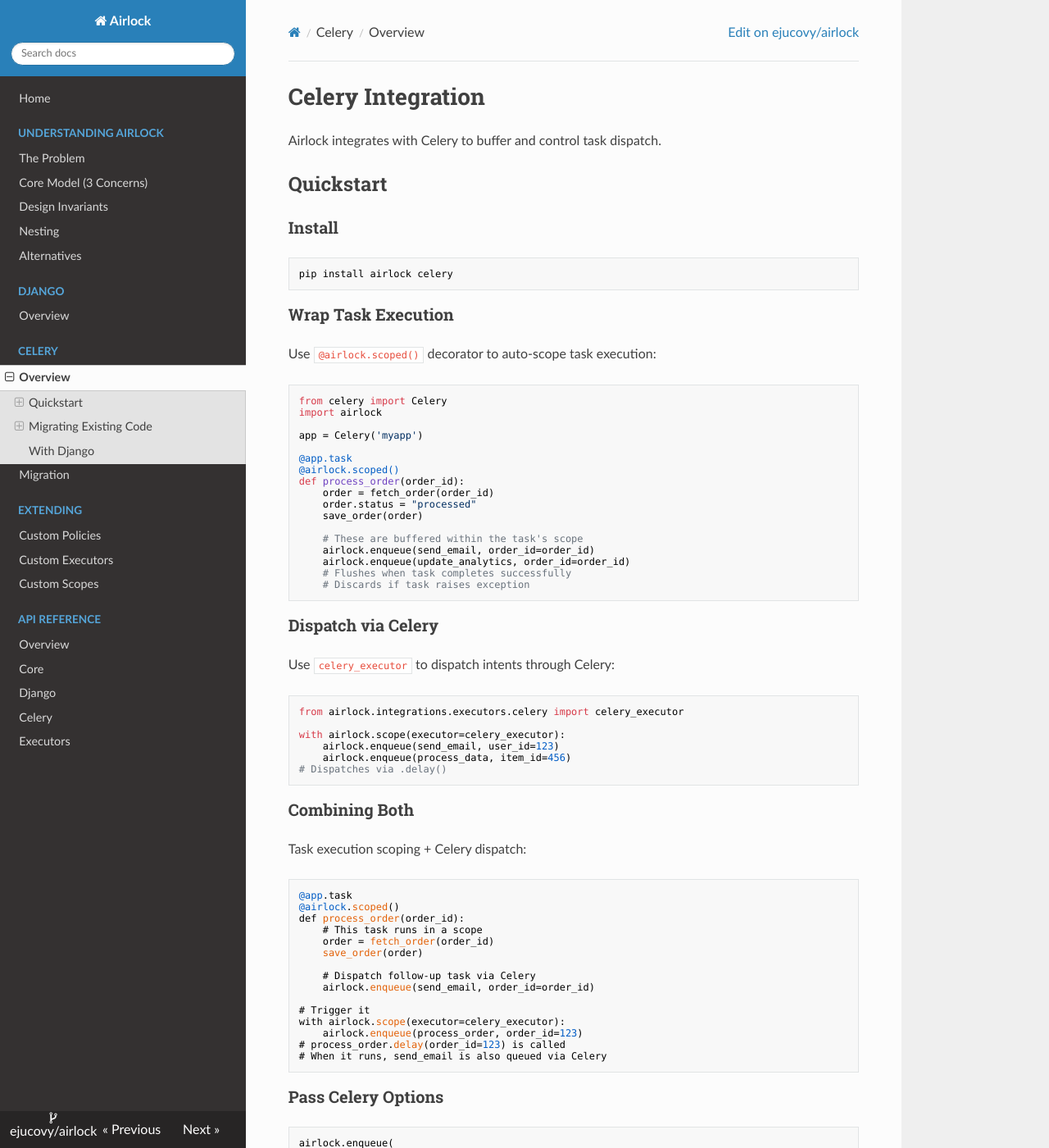
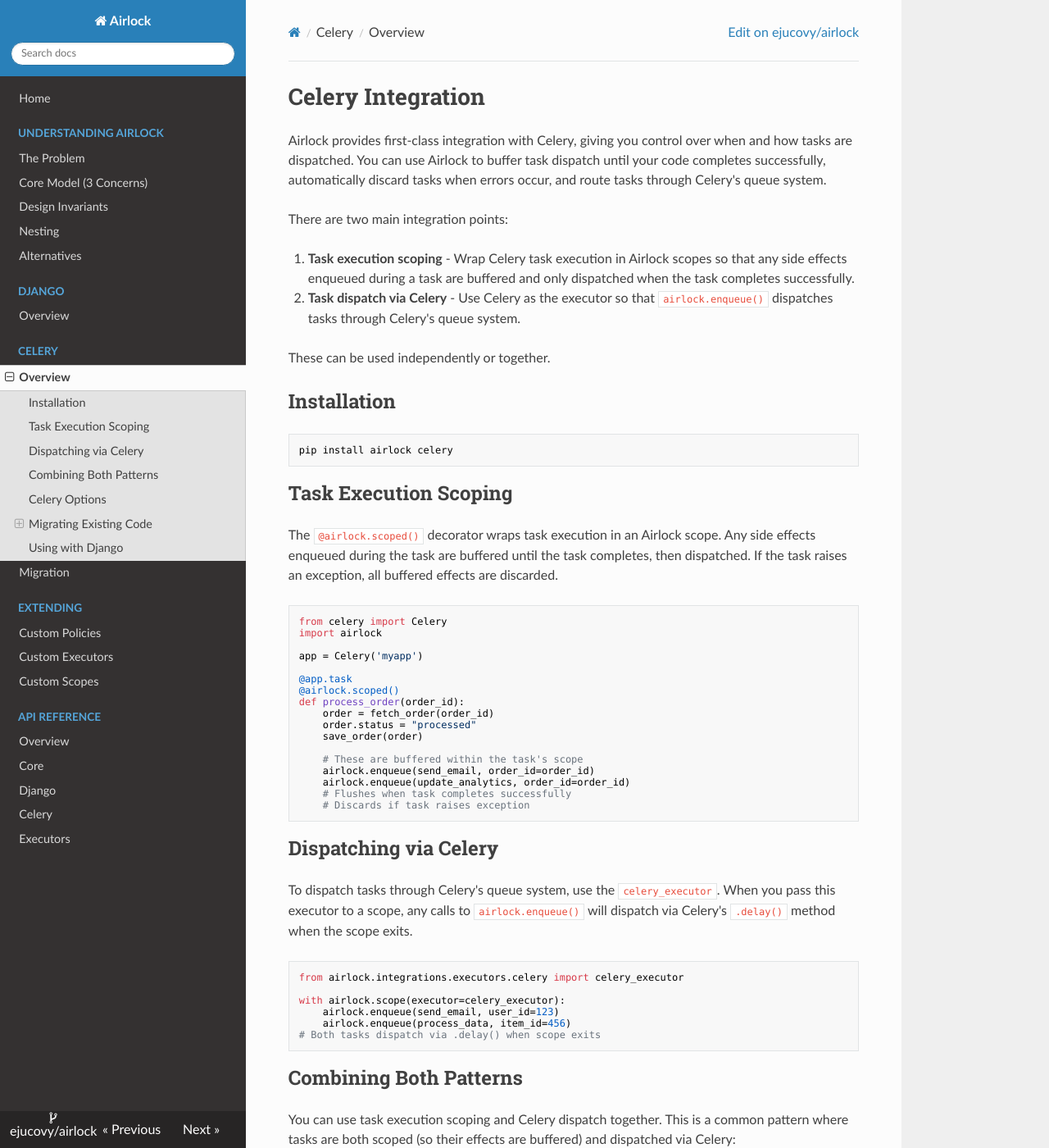
Before and after one commit to ejucovy/airlock, an MkDocs documentation site: the page built from docs/celery/index.md, in a window 1280 px wide and 1400 px high. Shown: the whole window at 82% size. Built offline with MkDocs 1.6.1, drawn with Linux system fonts in a browser that asks for light colours; nearby versions of some CDN libraries; some of the changed text lies outside the part shown.

Commit message:
Clean up Celery documentation formatting and narrative flow (#16)
- Remove emoji and arrow symbols from index.md
- Fix broken link to migration guide (was pointing to non-existent file)
- Add better narrative introductions and section transitions
- Improve section headings to be clearer (e.g., "Task Execution Scoping" instead of "Wrap Task Execution")
- Replace ASCII decision tree in migration.md with prose format
- Add cross-references to Django documentation

Co-authored-by: Claude <noreply@anthropic.com>

````diff
--- a/docs/celery/index.md
+++ b/docs/celery/index.md
@@ -1,18 +1,23 @@
 # Celery Integration
 
-Airlock integrates with Celery to buffer and control task dispatch.
+Airlock provides first-class integration with Celery, giving you control over when and how tasks are dispatched. You can use Airlock to buffer task dispatch until your code completes successfully, automatically discard tasks when errors occur, and route tasks through Celery's queue system.
 
-## Quickstart
+There are two main integration points:
 
-### Install
+1. **Task execution scoping** - Wrap Celery task execution in Airlock scopes so that any side effects enqueued during a task are buffered and only dispatched when the task completes successfully.
+2. **Task dispatch via Celery** - Use Celery as the executor so that `airlock.enqueue()` dispatches tasks through Celery's queue system.
+
+These can be used independently or together.
+
+## Installation
 
 ```bash
 pip install airlock celery
 ```
 
-### Wrap Task Execution
+## Task Execution Scoping
 
-Use `@airlock.scoped()` decorator to auto-scope task execution:
+The `@airlock.scoped()` decorator wraps task execution in an Airlock scope. Any side effects enqueued during the task are buffered until the task completes, then dispatched. If the task raises an exception, all buffered effects are discarded.
 
 ```python
 from celery import Celery
@@ -34,9 +39,9 @@ def process_order(order_id):
     # Discards if task raises exception
 ```
 
-### Dispatch via Celery
+## Dispatching via Celery
 
-Use `celery_executor` to dispatch intents through Celery:
+To dispatch tasks through Celery's queue system, use the `celery_executor`. When you pass this executor to a scope, any calls to `airlock.enqueue()` will dispatch via Celery's `.delay()` method when the scope exits.
 
 ```python
 from airlock.integrations.executors.celery import celery_executor
@@ -44,12 +49,12 @@ from airlock.integrations.executors.celery import celery_executor
 with airlock.scope(executor=celery_executor):
     airlock.enqueue(send_email, user_id=123)
     airlock.enqueue(process_data, item_id=456)
-# Dispatches via .delay()
+# Both tasks dispatch via .delay() when scope exits
 ```
 
-### Combining Both
+## Combining Both Patterns
 
-Task execution scoping + Celery dispatch:
+You can use task execution scoping and Celery dispatch together. This is a common pattern where tasks are both scoped (so their effects are buffered) and dispatched via Celery:
 
 ```python
 @app.task
@@ -69,7 +74,9 @@ with airlock.scope(executor=celery_executor):
 # When it runs, send_email is also queued via Celery
 ```
 
-### Pass Celery Options
+## Celery Options
+
+You can pass Celery-specific options like `countdown`, `queue`, and `priority` via the `_dispatch_options` parameter:
 
 ```python
 airlock.enqueue(
@@ -83,11 +90,15 @@ airlock.enqueue(
 )
 ```
 
+These options are passed through to Celery's `.apply_async()` method.
+
 ## Migrating Existing Code
+
+If you have an existing codebase with direct `.delay()` calls, Airlock provides migration tools to help you transition gradually without a big-bang rewrite.
 
 ### Selective Migration
 
-Apply `LegacyTaskShim` to tasks you're migrating:
+For smaller codebases or when you want fine-grained control, apply `LegacyTaskShim` to individual tasks you're migrating:
 
 ```python
 from airlock.integrations.celery import LegacyTaskShim
@@ -106,7 +117,7 @@ with airlock.scope():
 
 ### Blanket Migration
 
-For large codebases, intercept all tasks globally:
+For large codebases with many `.delay()` calls, you can intercept all tasks globally with a single line of code:
 
 ```python
 # celery.py
@@ -137,13 +148,13 @@ Outside scope:
 my_task.delay(123)  # Passes through to Celery, warns
 ```
 
-⚠️ **Global intercept is a migration tool, not steady state.** Use it to migrate legacy code, but prefer `airlock.enqueue()` for new code.
+**Note:** Global intercept is a migration tool, not steady-state architecture. Use it to migrate legacy code, but prefer `airlock.enqueue()` for new code.
 
-[Full migration guide →](../migration/from-direct-delay.md)
+[Full migration guide](migration.md)
 
-## With Django
+## Using with Django
 
-Add to INSTALLED_APPS for automatic configuration:
+If you're using Django, the Airlock Django integration provides automatic configuration for Celery. Add Airlock to your `INSTALLED_APPS` and configure it to use the Celery executor:
 
 ```python
 # settings.py
@@ -162,7 +173,7 @@ AIRLOCK = {
 }
 ```
 
-Now every request auto-scopes and dispatches via Celery:
+With this configuration, every request is automatically scoped, and tasks dispatch via Celery when the request completes successfully:
 
 ```python
 import airlock
@@ -175,7 +186,7 @@ def checkout_view(request):
 # Both tasks dispatch via Celery after transaction.on_commit()
 ```
 
-And Celery tasks can use `@airlock.scoped()` to get the same Django-configured behavior:
+Celery tasks can also use `@airlock.scoped()` to get the same Django-configured behavior, including transaction-aware dispatch:
 
 ```python
 @app.task
@@ -185,3 +196,5 @@ def process_order(order_id):
     order = Order.objects.get(id=order_id)
     airlock.enqueue(send_notification, order_id=order_id)
 ```
+
+For more details on the Django integration, see the [Django documentation](../django/index.md).
````
Also changed, not shown: docs/celery/migration.md (+15 -12 lines).
